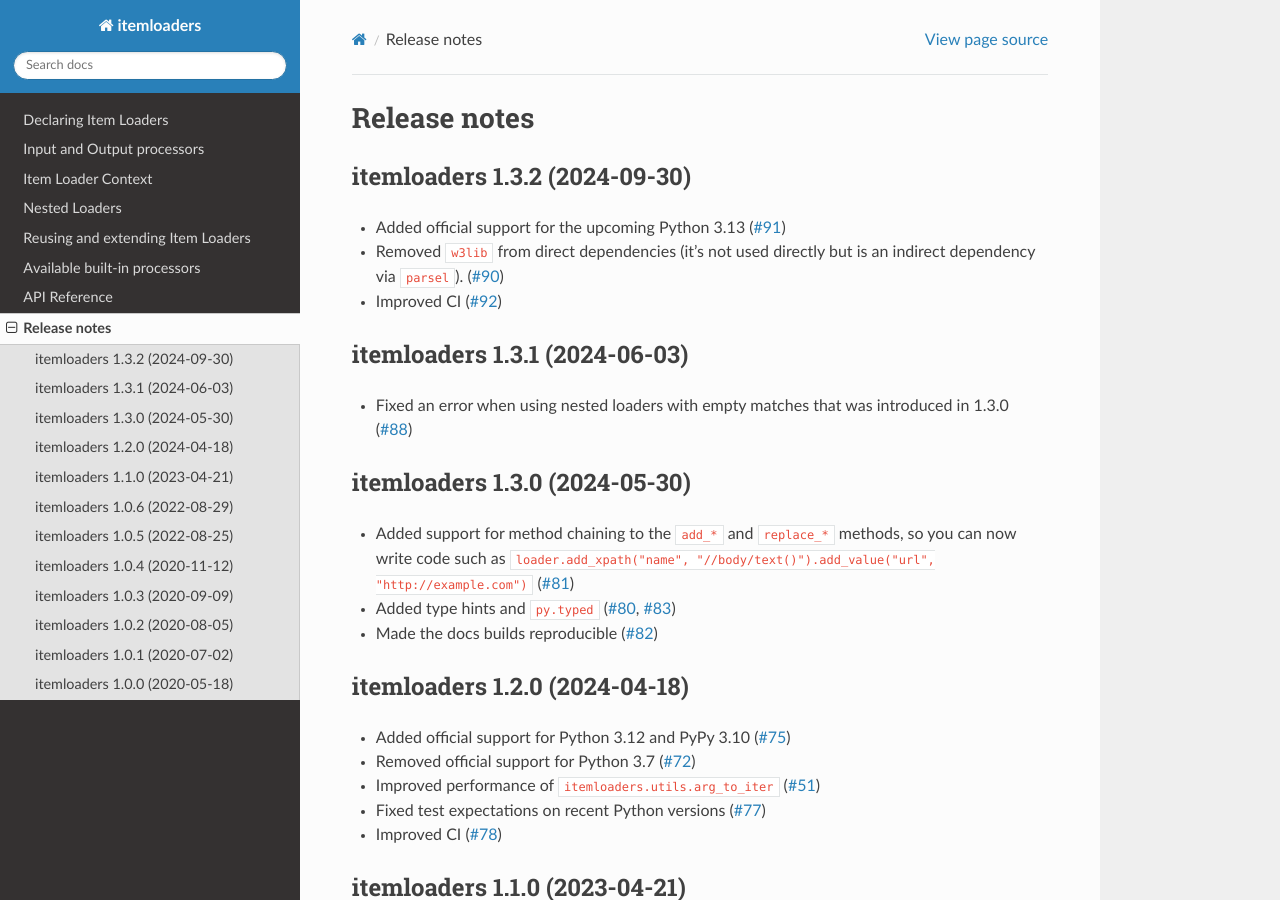
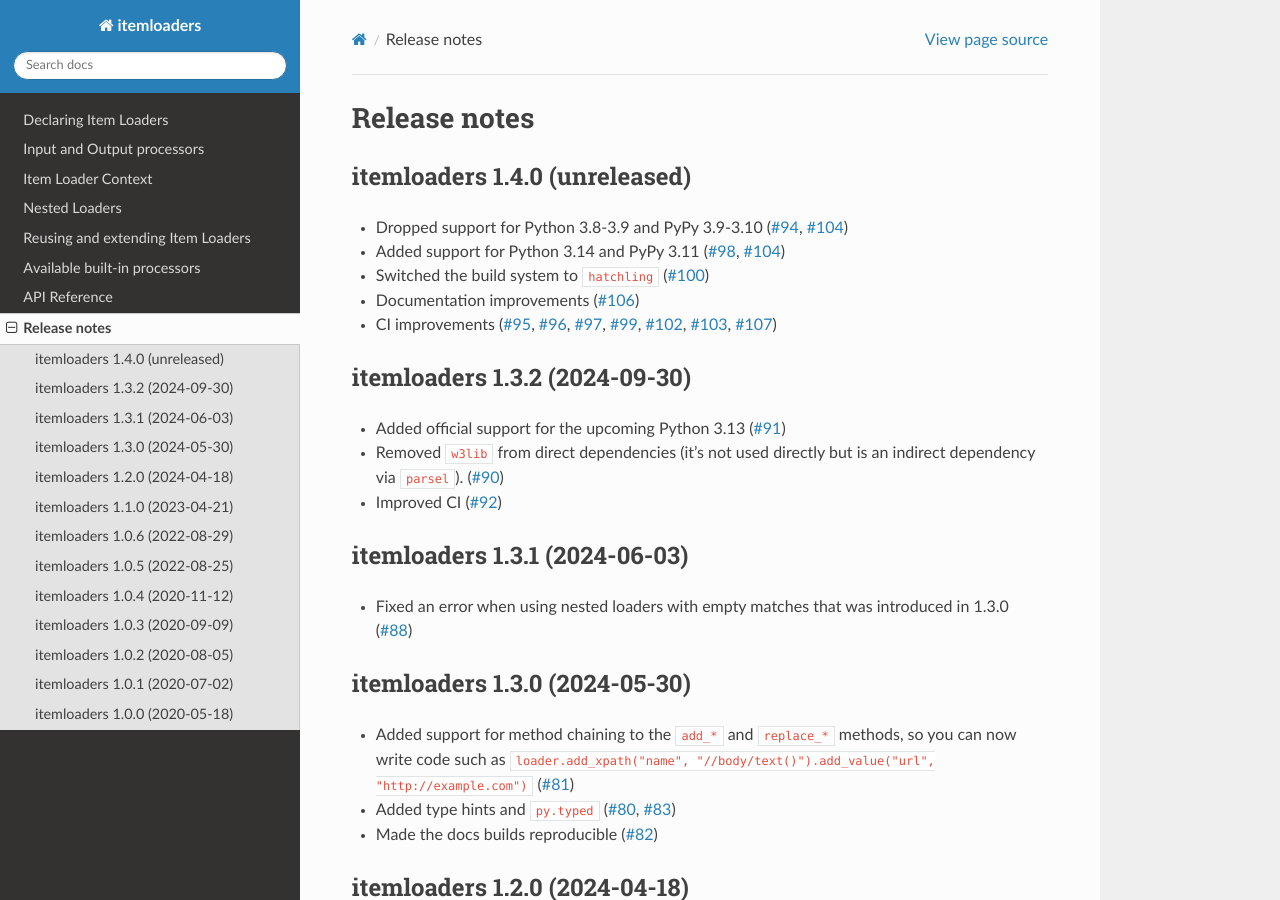
Before and after one commit to scrapy/itemloaders, a Sphinx documentation site: the page built from docs/release-notes.rst, in a window 1280 px wide and 900 px high. Built offline with Sphinx 7.4.7 and the Read the Docs theme 3.1.0, drawn with Linux system fonts in a browser that asks for light colours.

Commit message:
Release notes for 1.4.0.

```diff
--- a/docs/conf.py
+++ b/docs/conf.py
@@ -36,7 +36,7 @@
 templates_path = ["_templates"]
 
 # The suffix of source filenames.
-source_suffix = ".rst"
+source_suffix = {".rst": "restructuredtext"}
 
 # The encoding of source files.
 # source_encoding = 'utf-8'
--- a/docs/release-notes.rst
+++ b/docs/release-notes.rst
@@ -4,6 +4,22 @@
 
 Release notes
 =============
+
+.. _release-1.4.0:
+
+itemloaders 1.4.0 (unreleased)
+------------------------------
+
+-   Dropped support for Python 3.8-3.9 and PyPy 3.9-3.10 (:gh:`94`, :gh:`104`)
+
+-   Added support for Python 3.14 and PyPy 3.11 (:gh:`98`, :gh:`104`)
+
+-   Switched the build system to ``hatchling`` (:gh:`100`)
+
+-   Documentation improvements (:gh:`106`)
+
+-   CI improvements (:gh:`95`, :gh:`96`, :gh:`97`, :gh:`99`, :gh:`102`,
+    :gh:`103`, :gh:`107`)
 
 .. _release-1.3.2:
 
```
Also changed, not shown: 1 other file.
